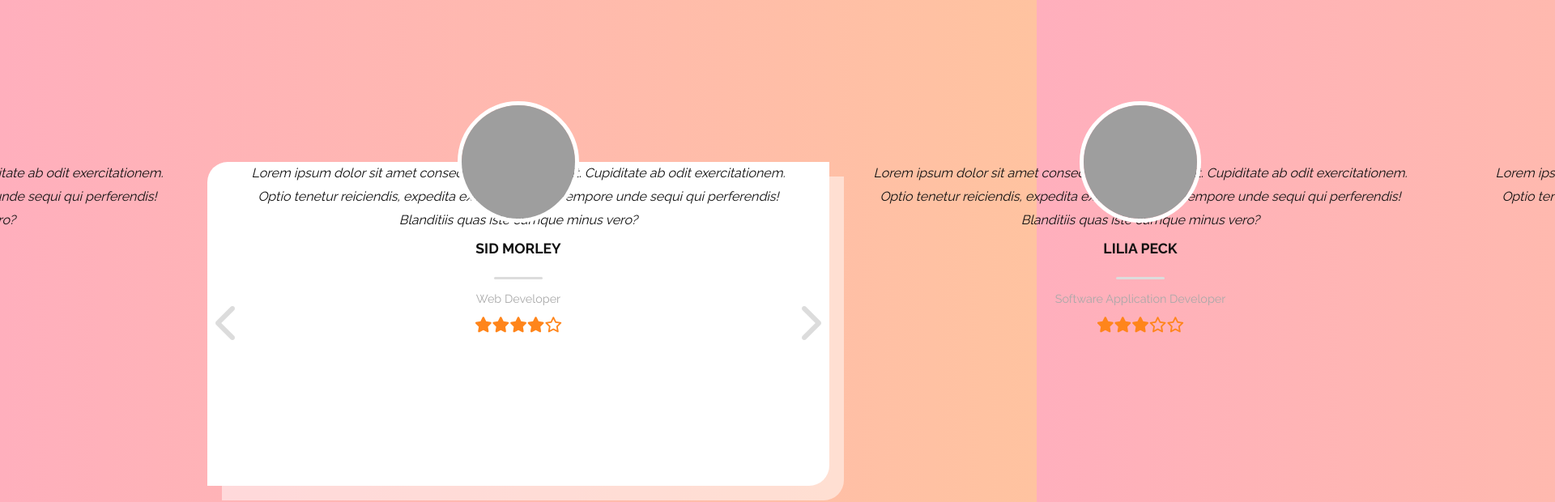
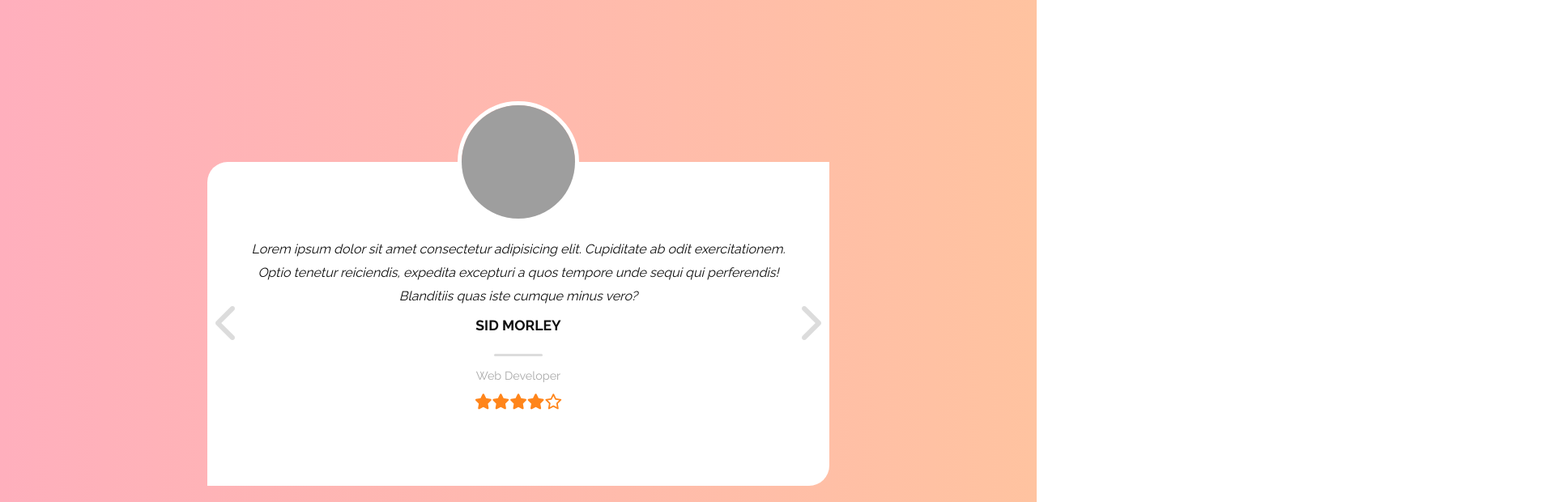
Before and after one commit to tediko/testimonialSlider, a plain HTML site: page index.html in a window 1280 px wide. Shown: the top 620 px of the page at 81% size, 1920 px wide, since content can reach past the window. Drawn offline with Linux system fonts and the light colour scheme; grey boxes are pictures that could not be loaded.

Commit message:
Styled slider container

```diff
--- a/styles/style.css
+++ b/styles/style.css
@@ -20,20 +20,25 @@ html {
     width: 100vw;
     height: 100vh;
     display: flex;
-    justify-content: center;
     align-items: center;
     color: var(--clr-black);
 }
 
 /* Slider */
 .slider {
+    display: flex;
+    align-items: center;
+    width: 60%;
+    height: 600px;
+    margin: 0 auto;
+    overflow: hidden;
+}
+
+.slider__container {
     position: relative;
-    width: 60%;
     height: 400px;
-    margin: 0 auto;
     background: #fff;
     border-radius: 25px 0 25px 0;
-    box-shadow: 18px 18px 0px 0px rgba(255, 255, 255, 0.5);
 }
 
 .slider__track {
```
